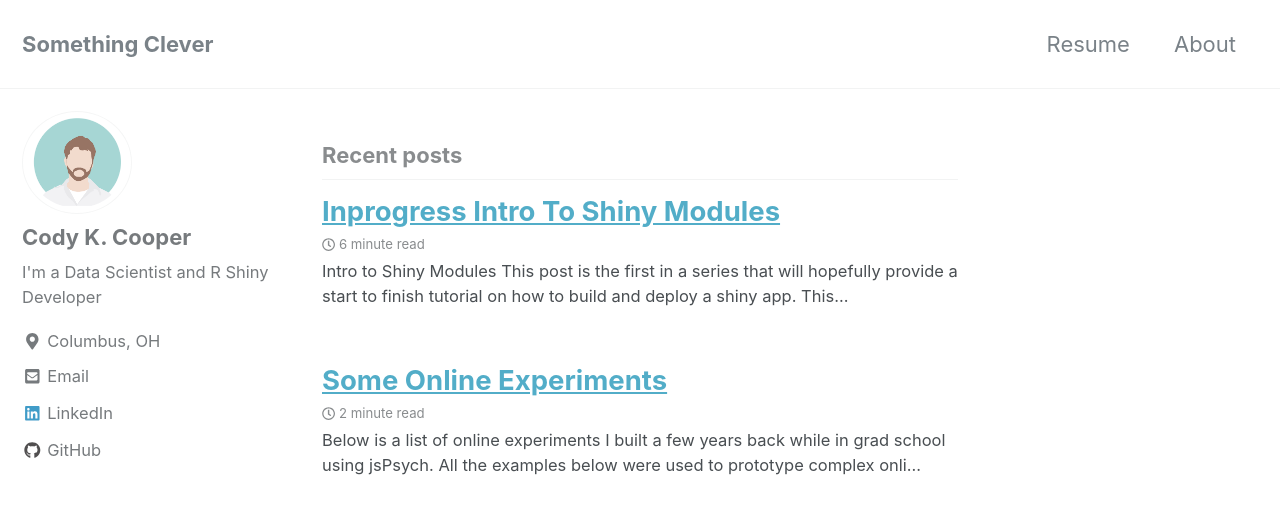
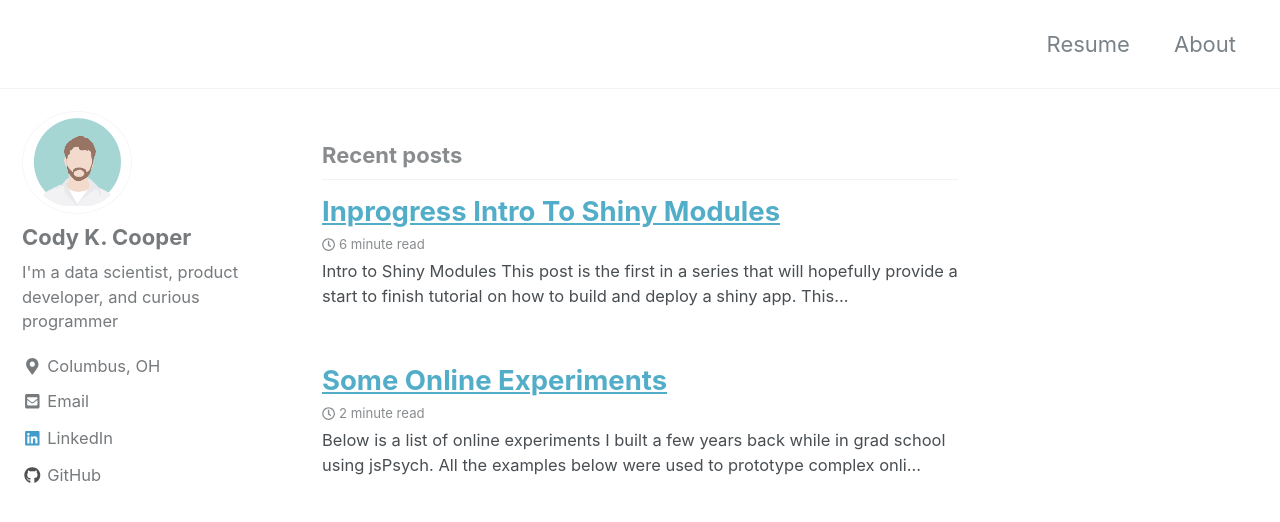
Before and after one commit to codykcooper/codykcooper.github.io, a Jekyll site: the page built from index.html, in a window 1280 px wide and 900 px high. Shown: the top 522 px of the window. Built offline with Jekyll 4.4.1, drawn with Linux system fonts in a browser that asks for light colours; nearby versions of some CDN libraries; the list of posts is cut into pages by our own code.

Commit message:
edit config yml

```diff
--- a/_config.yml
+++ b/_config.yml
@@ -15,10 +15,10 @@
 
 # Site Settings
 locale                   : "en-US"
-title                    : "Something Clever"
+title                    : ""
 title_separator          : "-"
 name                     : "Cody K. Cooper"
-description              : "A site to show you stuff about R and Shiny"
+description              : "A site sharing experience with multiple data science tools"
 url                      : "https://codykcooper.github.io"
 baseurl                  : ""
 repository               : "codykcooper/codykcooper.github.io"
@@ -102,7 +102,7 @@
 author:
   name             : "Cody K. Cooper"
   avatar           : "/assets/img/Cody.png"
-  bio              : "I'm a Data Scientist and R Shiny Developer"
+  bio              : "I'm a data scientist, product developer, and curious programmer"
   location         : "Columbus, OH"
   email            : "codykcooper@gmail.com"
   linkedin         : "cody-cooper-7b257725"
@@ -111,21 +111,12 @@
     - label: "Email"
       icon: "fas fa-fw fa-envelope-square"
       # url:  "mailto:codykcooper@gmail.com"
-    - label: "Website"
-      icon: "fas fa-fw fa-link"
-      # url: "https://your-website.com"
     - label: "Twitter"
       icon: "fab fa-fw fa-twitter-square"
       # url: "https://twitter.com/"
-    - label: "Facebook"
-      icon: "fab fa-fw fa-facebook-square"
-      # url: "https://facebook.com/"
     - label: "GitHub"
       icon: "fab fa-fw fa-github"
       # url: "https://github.com/codykcooper?tab=repositories"
-    - label: "Instagram"
-      icon: "fab fa-fw fa-instagram"
-      # url: "https://instagram.com/"
 
 # Site Footer
 footer:
```
Also changed, not shown: 1 other file.
